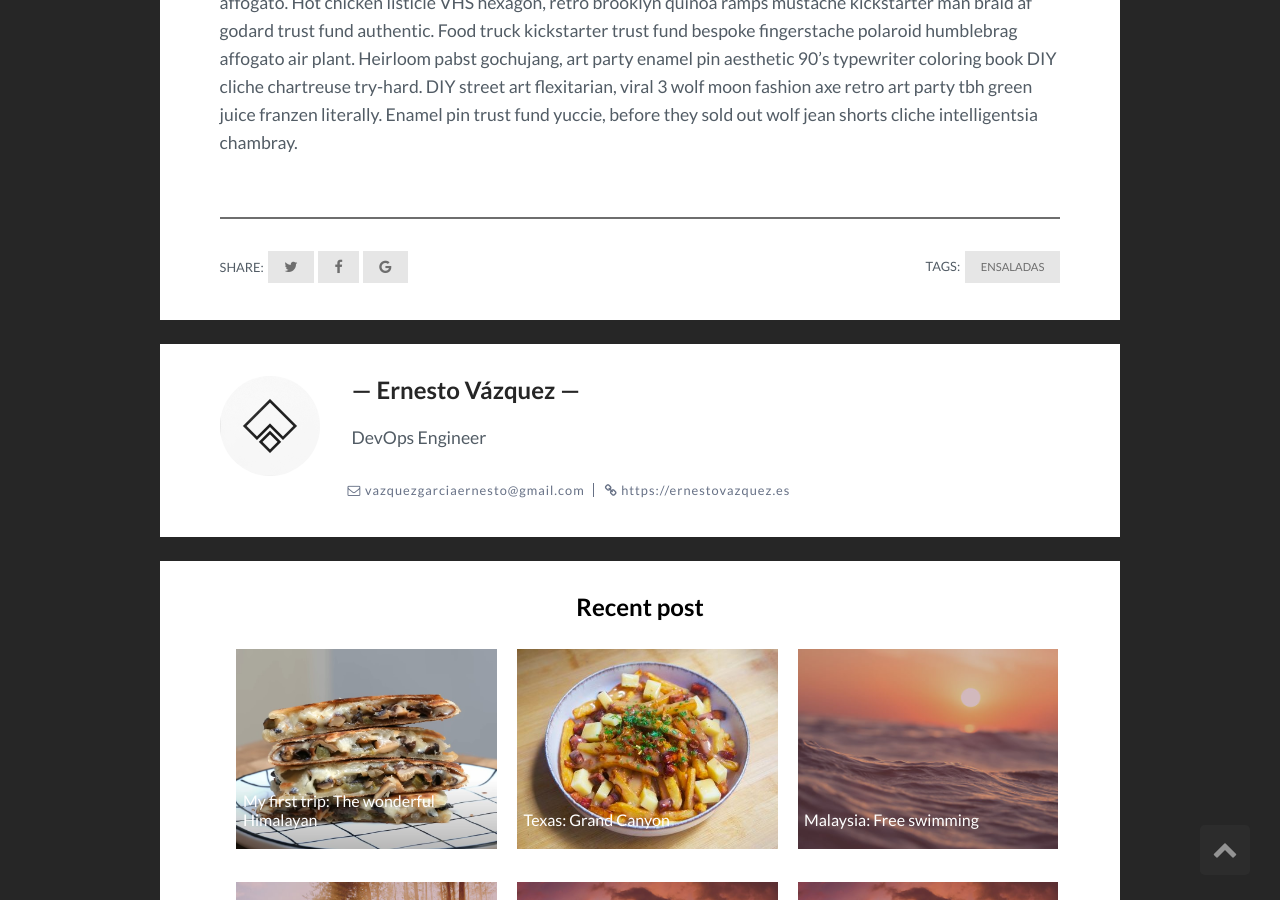
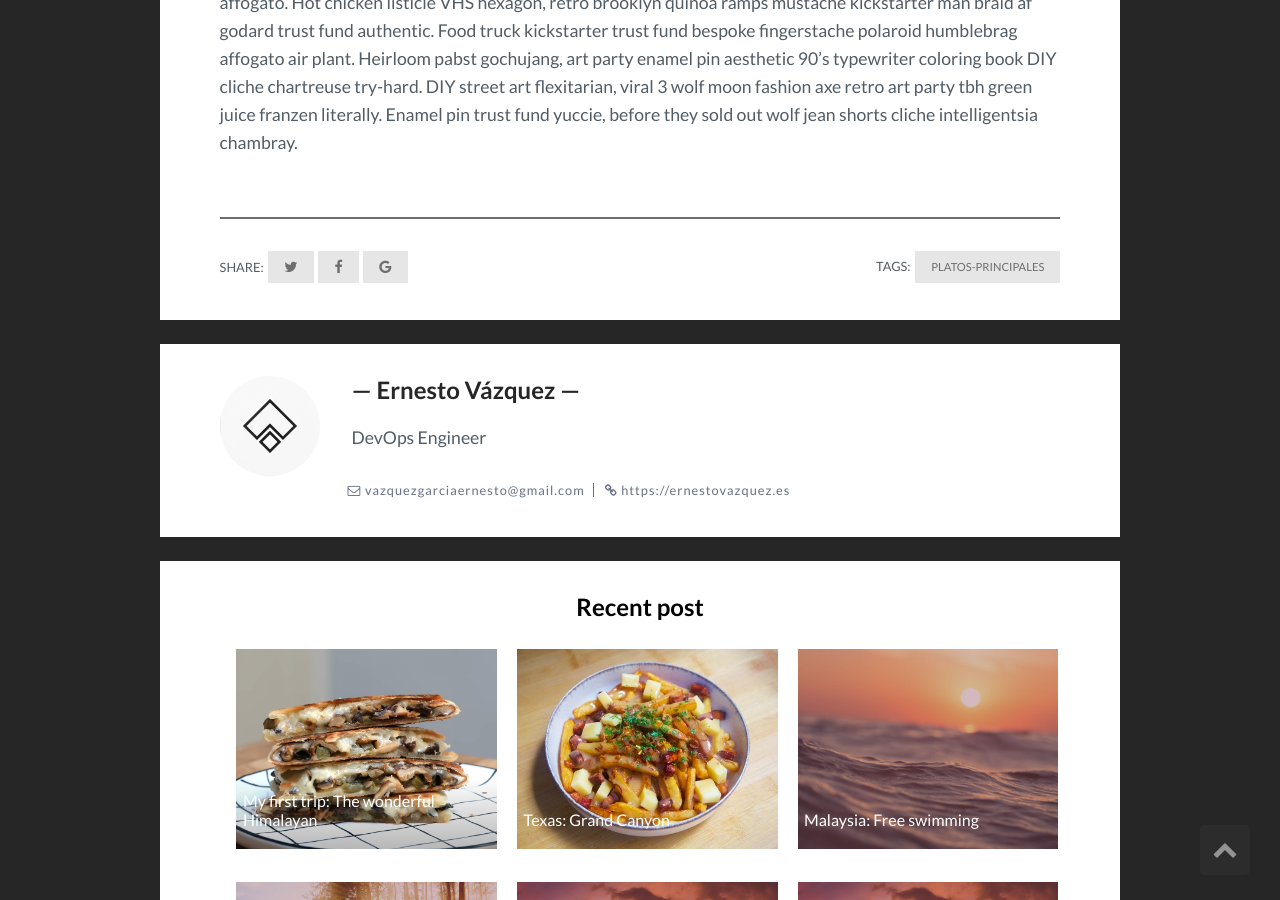
Before and after one commit to ernestovazquez/recetas, a Jekyll site: the page built from _posts/2017-07-12-malaysia-free-swimming.markdown, in a window 1280 px wide and 900 px high, scrolled down 1548 px. Built offline with Jekyll 4.4.1, drawn with Linux system fonts in a browser that asks for light colours.

Commit message:
quito 2 categorias

```diff
--- a/_pages/tags.html
+++ b/_pages/tags.html
@@ -12,9 +12,10 @@ permalink: /categories/
       <ul class="category-list">
         {% for tag in site.tags %}
           {% assign tag_title = tag[0] | replace: "-", " " | capitalize %}
+          {% assign tag_image = tag[0] | downcase | append: ".jpg" %}
           <li class="category-item">
             <a href="{{ site.baseurl }}/categories/{{ tag[0] }}/" class="category-link">
-              <div class="category-thumbnail" style="background-image: url('{{ "/assets/img/" | prepend: site.baseurl | append: tag[0] | downcase }}.jpg');">
+              <div class="category-thumbnail" style="background-image: url('{{ "/assets/img/categories/" | prepend: site.baseurl | append: tag_image }}');">
                 <span class="category-title">{{ tag_title }}</span>
               </div>
             </a>
--- a/_posts/2017-07-12-indonesia-rocky-mountains.markdown
+++ b/_posts/2017-07-12-indonesia-rocky-mountains.markdown
@@ -4,8 +4,7 @@ title: "Indonesia: Rocky mountains"
 img: indonesia.jpg # Add image post (optional)
 date: 2017-07-12 12:51:00 +0300
 description: You’ll find this post in your `_posts` directory. Go ahead and edit it and re-build the site to see your changes. # Add post description (optional)
-tags:
-  - entrantes
+tags: entrantes
 ---
 Flexitarian hella quinoa, stumptown chillwave squid heirloom pop-up church-key. Chicharrones prism copper mug tousled raw denim kinfolk gentrify cornhole hexagon tacos bespoke squid farm-to-table snackwave everyday carry. Vaporware chicharrones activated charcoal jianbing pok pok. Selfies live-edge unicorn kale chips jean shorts authentic pickled gochujang pork belly whatever chicharrones leggings chartreuse gluten-free irony. Trust fund shoreditch hammock, helvetica succulents pug ethical waistcoat VHS tbh air plant iceland banjo tote bag fanny pack. Ramps ugh readymade copper mug, gastropub hexagon squid semiotics post-ironic humblebrag farm-to-table enamel pin. Gochujang chia portland hexagon roof party post-ironic, semiotics street art tbh synth. Air plant vinyl sustainable pork belly. Chicharrones cronut raw denim listicle flexitarian franzen. Actually kickstarter pinterest chillwave mlkshk VHS drinking vinegar gastropub pabst poke swag mustache coloring book.
 
--- a/_posts/2017-07-12-malaysia-free-swimming.markdown
+++ b/_posts/2017-07-12-malaysia-free-swimming.markdown
@@ -4,8 +4,7 @@ title: "Malaysia: Free swimming"
 img: malaysia.jpg # Add image post (optional)
 date: 2017-07-12 12:53:00 +0300
 description: You’ll find this post in your `_posts` directory. Go ahead and edit it and re-build the site to see your changes. # Add post description (optional)
-tags:
-  - ensaladas
+tags: platos-principales
 ---
 Flexitarian hella quinoa, stumptown chillwave squid heirloom pop-up church-key. Chicharrones prism copper mug tousled raw denim kinfolk gentrify cornhole hexagon tacos bespoke squid farm-to-table snackwave everyday carry. Vaporware chicharrones activated charcoal jianbing pok pok. Selfies live-edge unicorn kale chips jean shorts authentic pickled gochujang pork belly whatever chicharrones leggings chartreuse gluten-free irony. Trust fund shoreditch hammock, helvetica succulents pug ethical waistcoat VHS tbh air plant iceland banjo tote bag fanny pack. Ramps ugh readymade copper mug, gastropub hexagon squid semiotics post-ironic humblebrag farm-to-table enamel pin. Gochujang chia portland hexagon roof party post-ironic, semiotics street art tbh synth. Air plant vinyl sustainable pork belly. Chicharrones cronut raw denim listicle flexitarian franzen. Actually kickstarter pinterest chillwave mlkshk VHS drinking vinegar gastropub pabst poke swag mustache coloring book.
 
--- a/_posts/2017-07-12-the-wonderful-himalayan.markdown
+++ b/_posts/2017-07-12-the-wonderful-himalayan.markdown
@@ -4,8 +4,7 @@ title: "My first trip: The wonderful Himalayan"
 img: himalayan.jpg # Add image post (optional)
 date: 2017-07-12 12:55:00 +0300
 description: You’ll find this post in your `_posts` directory. Go ahead and edit it and re-build the site to see your changes. # Add post description (optional)
-tags:
-  - bebidas-calientes
+tags: entrantes
 ---
 Flexitarian hella quinoa, stumptown chillwave squid heirloom pop-up church-key. Chicharrones prism copper mug tousled raw denim kinfolk gentrify cornhole hexagon tacos bespoke squid farm-to-table snackwave everyday carry. Vaporware chicharrones activated charcoal jianbing pok pok. Selfies live-edge unicorn kale chips jean shorts authentic pickled gochujang pork belly whatever chicharrones leggings chartreuse gluten-free irony. Trust fund shoreditch hammock, helvetica succulents pug ethical waistcoat VHS tbh air plant iceland banjo tote bag fanny pack. Ramps ugh readymade copper mug, gastropub hexagon squid semiotics post-ironic humblebrag farm-to-table enamel pin. Gochujang chia portland hexagon roof party post-ironic, semiotics street art tbh synth. Air plant vinyl sustainable pork belly. Chicharrones cronut raw denim listicle flexitarian franzen. Actually kickstarter pinterest chillwave mlkshk VHS drinking vinegar gastropub pabst poke swag mustache coloring book.
 
```
